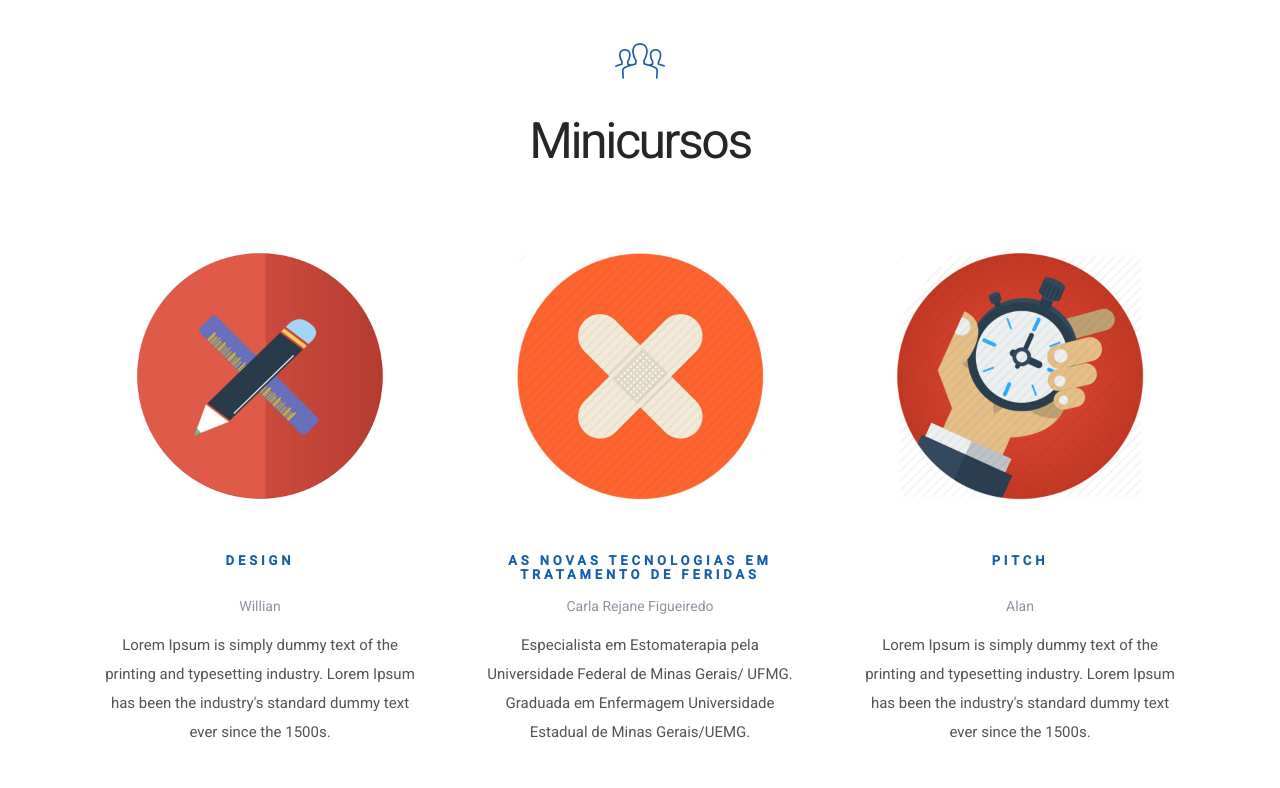
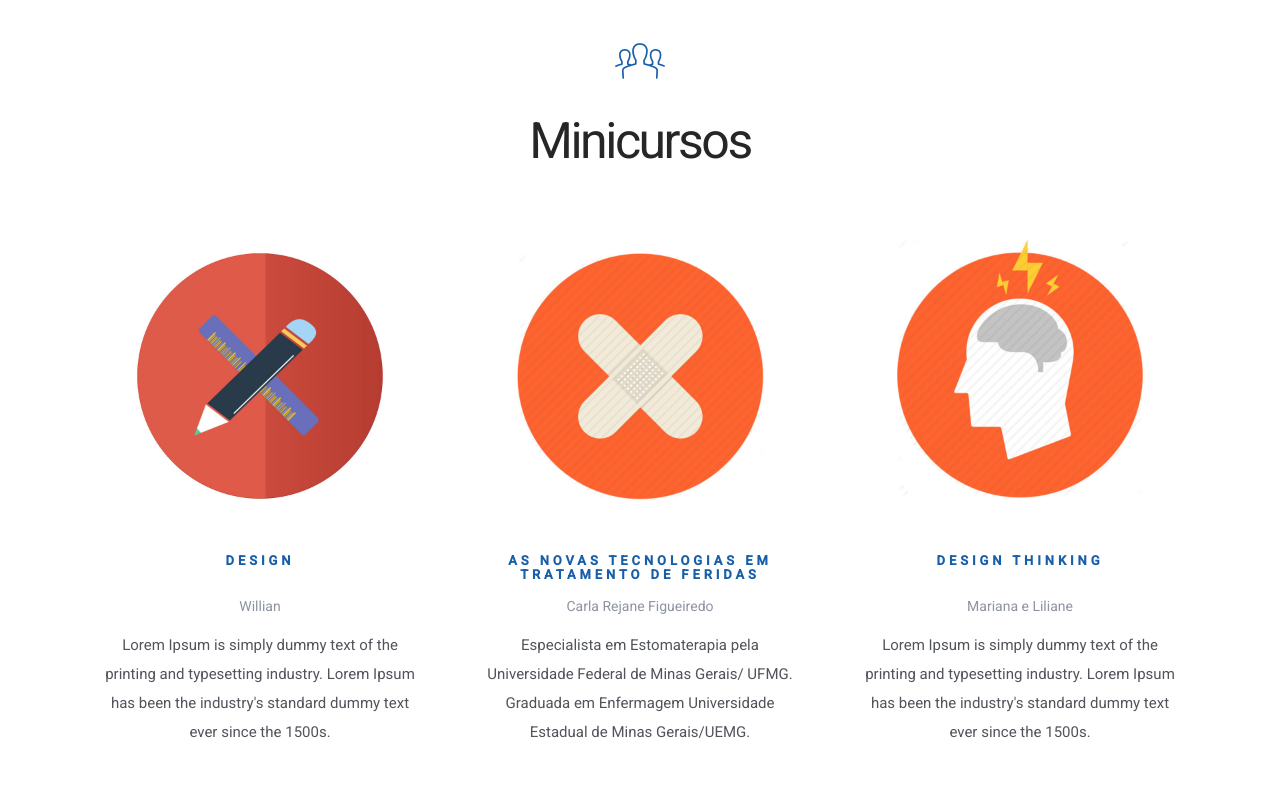
Before and after one commit to PedroFagundes/semana_ti, a Django app: page / in a window 1280 px wide. Shown: the part 2240-3028 px from the top of the page. Run offline with Django 3.2, Linux system fonts and the light colour scheme; data comes from the database, SQL or seed files in the repository; data that the repository does not hold is empty; some libraries are stand-ins or nearby versions; some web fonts are replaced.

Commit message:
Changing Pitch lecture to Design Thinking

```diff
--- a/semana_ti/homesite/templates/homesite/home.html
+++ b/semana_ti/homesite/templates/homesite/home.html
@@ -262,9 +262,9 @@
 
 				<div class="col-sm-4">
 					<div class="speaker">
-						<div class="photo-wrapper"><img src="{% static 'img/lectures/pitch.jpg' %}" alt="John Doe" class="img-responsive lecture-cover"></div>
-						<h3 class="name">Pitch</h3>
-						<p class="text-alt"><small>Alan</small></p>
+						<div class="photo-wrapper"><img src="{% static 'img/lectures/design_thinking.jpg' %}" alt="John Doe" class="img-responsive lecture-cover"></div>
+						<h3 class="name">Design Thinking</h3>
+						<p class="text-alt"><small>Mariana e Liliane</small></p>
 						<p class="about">Lorem Ipsum is simply dummy text of the printing and typesetting industry. Lorem Ipsum has been the industry's standard dummy text ever since the 1500s.</p>
 						<!-- <ul class="speaker-socials">
 							<li><a href="#"><span class="fa fa-facebook"></span></a></li>
```
Also changed, not shown: semana_ti/static/img/lectures/design_thinking.jpg (added), semana_ti/static/img/lectures/originals/canvas.png (renamed from semana_ti/static/img/lectures/canvas.png), semana_ti/static/img/lectures/originals/design.png (renamed from semana_ti/static/img/lectures/design.png), semana_ti/static/img/lectures/originals/diagnostico.svg (renamed from semana_ti/static/img/lectures/diagnostico.svg), semana_ti/static/img/lectures/originals/novas_tecnologias.png (renamed from semana_ti/static/img/lectures/novas_tecnologias.png), semana_ti/static/img/lectures/originals/pitch.png (renamed from semana_ti/static/img/lectures/pitch.png), semana_ti/static/img/lectures/originals/planejamento_estrategico.png (renamed from semana_ti/static/img/lectures/planejamento_estrategico.png), semana_ti/static/img/lectures/originals/pre_natal.png (renamed from semana_ti/static/img/lectures/pre_natal.png), semana_ti/static/img/lectures/pitch.jpg (deleted).
